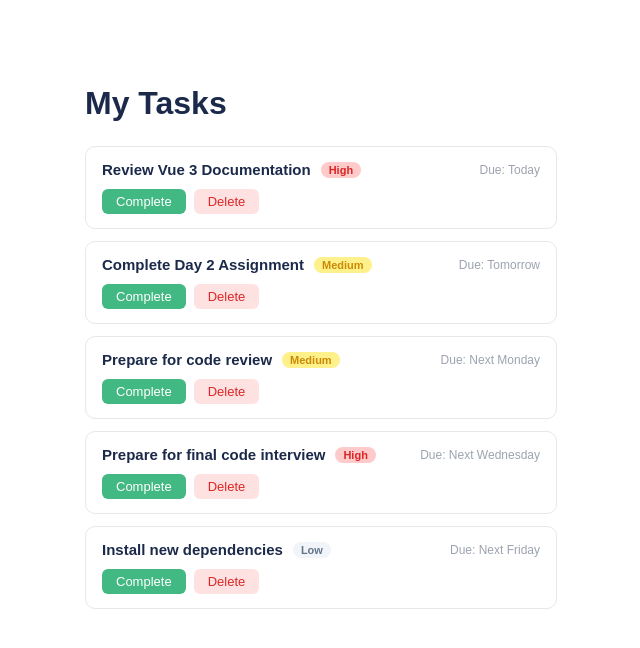
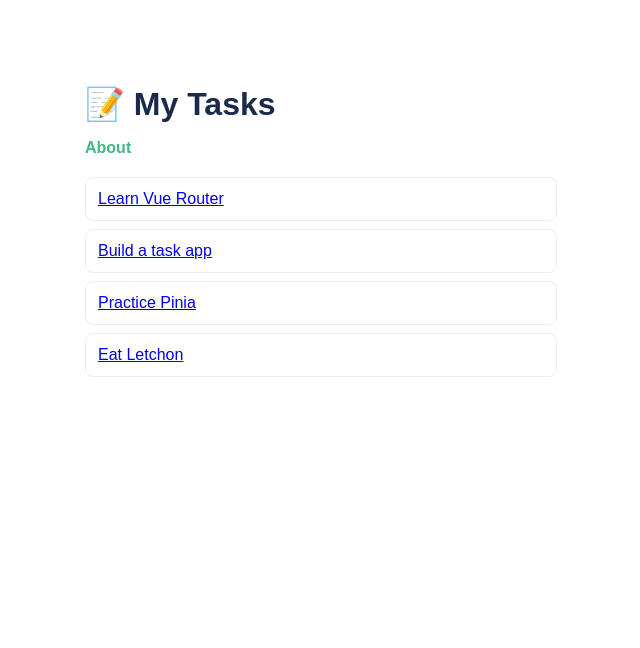
Before and after one commit to Georgette-Dalen-Cadiz/IBM-Vue-Training-June2026, a Vue app: page /home in a window 1280 px wide. Shown: the top 648 px of the page, without its empty margins (319-959 px from the left). Built offline with nearby package versions, Linux system fonts and the light colour scheme.

Commit message:
feat: Day 3 Submission

```diff
--- a/package.json
+++ b/package.json
@@ -9,9 +9,11 @@
     "preview": "vite preview"
   },
   "dependencies": {
+    "pinia": "^3.0.4",
     "primeicons": "^7.0.0",
     "primevue": "^3.53.0",
-    "vue": "^3.5.34"
+    "vue": "^3.5.34",
+    "vue-router": "^4.6.4"
   },
   "devDependencies": {
     "@types/node": "^24.12.3",
--- a/src/App.vue
+++ b/src/App.vue
@@ -1,9 +1,6 @@
 <script setup lang="ts">
-import TaskListView from './views/Day2/TaskListView_Task2.vue';
-// import Task1 from './views/Day1/Task1.vue';
 </script>
 
 <template>
-  <TaskListView />
-  <!-- <Task1 /> -->
+  <RouterView />
 </template>
--- a/src/main.ts
+++ b/src/main.ts
@@ -1,10 +1,16 @@
 import { createApp } from 'vue'
+import { createPinia } from 'pinia'
 import App from './App.vue'
+import router from './router/index.js'
 import PrimeVue from 'primevue/config'
 import 'primevue/resources/themes/lara-light-blue/theme.css'
 import 'primevue/resources/primevue.css'
 import 'primeicons/primeicons.css'
 
 const app = createApp(App)
+
+app.use(createPinia())
+app.use(router)
 app.use(PrimeVue)
+
 app.mount('#app')
--- /dev/null
+++ b/src/router/index.js
@@ -0,0 +1,106 @@
+// =============================================================
+//  DAY 3 ASSIGNMENT — Vue Router: router/index.js
+//  Topic: Dynamic Routes, Navigation Guards, Programmatic Navigation
+//  Files: router/index.js  |  HomeView.vue  |  TaskDetailView.vue
+//  Time: 60 minutes
+// =============================================================
+//
+// OBJECTIVE
+// ---------
+// Add client-side routing to your task app. Students will create a
+// multi-page SPA with dynamic routes, query params, and a guard that
+// protects the detail page from invalid task IDs.
+//
+// WHAT TO BUILD
+// -------------
+//  1. /home         → HomeView.vue  (task list with router-link to each task)
+//  2. /task/:id     → TaskDetailView.vue  (detail page for one task)
+//  3. /about        → AboutView.vue  (static info page)
+//  4. /             → redirects to /home
+//
+// NAVIGATION GUARD
+// ----------------
+//  If the user navigates to /task/:id with a non-existent ID:
+//  → redirect to /home?error=notfound
+//  HomeView should display a warning banner when it sees ?error=notfound
+//
+// REQUIREMENTS (Acceptance Criteria)
+// ------------------------------------
+//  [x] Install vue-router@4: npm install vue-router@4
+//  [x] createRouter with createWebHistory
+//  [x] Dynamic route: /task/:id (params.id is a string — cast to Number)
+//  [x] router.beforeEach checks if the task exists
+//  [x] router-link used on HomeView for navigation (not <a> tags)
+//  [x] useRoute() used in TaskDetailView to read params.id
+//  [x] useRouter() used for the "Back" button (programmatic navigation)
+//  [x] App.vue contains <RouterView />
+//
+// EXTENSION
+// ---------
+//  - Add a /stats route that shows total/done/pending counts
+//  - Add router-link-active styling to the nav links
+//  - Add a page transition animation using Vue's <Transition> component
+//
+// HINTS (read only if stuck)
+// ---------------------------
+//  Hint 1: import { createRouter, createWebHistory } from 'vue-router'
+//  Hint 2: { path: '/task/:id', component: TaskDetailView, meta: { requiresTask: true } }
+//  Hint 3: router.beforeEach((to, from, next) => { ... next() ... })
+//  Hint 4: In TaskDetailView — const route = useRoute(); route.params.id
+//  Hint 5: Cast param to number — Number(route.params.id) or parseInt(route.params.id)
+//  Hint 6: For the error banner — useRoute().query.error === 'notfound'
+//  Hint 7: Always call next() at the end of beforeEach or navigation hangs!
+// =============================================================
+
+import { createRouter, createWebHistory } from 'vue-router'
+
+// TODO 1: Import your view components
+import HomeView       from '../views/Day3/HomeView.vue'
+import TaskDetailView from '../views/Day3/TaskDetailView.vue'
+import AboutView      from '../views/Day3/AboutView.vue'
+
+// TODO 2: Import your Pinia task store so the guard can check if a task exists
+import { useTaskStore } from '@/stores/taskStore'
+
+const routes = [
+  // TODO 3: Add a redirect from '/' to '/home'
+  { path: '/', redirect: '/home' },
+
+  // TODO 4: Add the /home route
+  { path: '/home', component: HomeView },
+
+  // TODO 5: Add the /task/:id dynamic route
+  // Add meta: { requiresTask: true } so the guard knows to protect it
+  { path: '/task/:id', component: TaskDetailView, meta: { requiresTask: true } },
+
+  // TODO 6: Add the /about route
+  { path: '/about', component: AboutView },
+]
+
+const router = createRouter({
+  // TODO 7: Use createWebHistory() for clean URLs
+  history: createWebHistory(),
+  routes,
+})
+
+// TODO 8: Add a beforeEach navigation guard
+// - Check if to.meta.requiresTask is true
+// - If so, get the task store and check if a task with to.params.id exists
+// - If NOT found: next({ path: '/home', query: { error: 'notfound' } })
+// - If found (or not a protected route): next()
+router.beforeEach((to, from, next) => {
+  if (to.meta.requiresTask) {
+    const taskStore = useTaskStore()
+    const taskId = Number(to.params.id)
+    const taskExists = taskStore.tasks.some(task => task.id === taskId)
+    if (!taskExists) {
+      next({ path: '/home', query: { error: 'notfound' } })
+    } else {
+      next()
+    }
+  } else {
+    next()
+  }
+})
+
+export default router
--- /dev/null
+++ b/src/stores/taskStore.js
@@ -0,0 +1,12 @@
+import { defineStore } from 'pinia'
+
+export const useTaskStore = defineStore('task', {
+  state: () => ({
+    tasks: [
+      { id: 1, name: 'Learn Vue Router', done: false, dueDate: '2026-06-20' },
+      { id: 2, name: 'Build a task app', done: false, dueDate: '2026-06-25' },
+      { id: 3, name: 'Practice Pinia', done: false, dueDate: '2026-06-30' },
+      { id: 4, name: 'Eat Letchon', done: false, dueDate: '2026-07-05' },
+    ],
+  }),
+})
--- /dev/null
+++ b/src/views/Day3/AboutView.vue
@@ -0,0 +1,12 @@
+<template>
+  <div class="about">
+    <h1>About This App</h1>
+    <RouterLink to="/home">← Back to Home</RouterLink>
+    <p>This is a task manager built with Vue 3, Pinia, and Vue Router.</p>
+  </div>
+</template>
+
+<style scoped>
+.about { max-width: 520px; margin: 40px auto; padding: 24px; font-family: Arial, sans-serif; }
+a { color: #42B883; text-decoration: none; }
+</style>
--- /dev/null
+++ b/src/views/Day3/HomeView.vue
@@ -0,0 +1,56 @@
+<!--
+=============================================================
+  DAY 3 ASSIGNMENT — HomeView.vue
+  Shows the task list with router-link navigation to each task
+=============================================================
+-->
+<script setup>
+import { computed } from 'vue'
+import { useRoute } from 'vue-router'
+import { useTaskStore } from '../../stores/taskStore.js'
+
+const taskStore = useTaskStore()
+const route     = useRoute()
+
+// TODO 1: Read route.query.error — if it equals 'notfound', show a warning banner
+const showErrorBanner = computed(() => route.query.error === 'notfound')
+</script>
+
+<template>
+  <div class="home-view">
+    <h1>📝 My Tasks</h1>
+
+    <!-- TODO 2: Show a warning banner if showErrorBanner is true -->
+    <div class="error-banner" v-if="showErrorBanner">
+      ⚠️ Task not found. Redirected back to home.
+    </div>
+
+    <nav class="page-nav">
+      <!-- TODO 3: Add a RouterLink to /about -->
+      <RouterLink to="/about">About</RouterLink>
+    </nav>
+
+    <!-- TODO 4: Render each task as a RouterLink to /task/:id -->
+    <!-- Use <RouterLink :to="`/task/${task.id}`"> as the wrapper -->
+    <ul class="task-list">
+      <li v-for="task in taskStore.tasks" :key="task.id">
+        <!-- TODO 5: Wrap this in a RouterLink -->
+        <RouterLink :to="`/task/${task.id}`">
+          <span :class="{ done: task.done }">{{ task.name }}</span>
+        </RouterLink>
+      </li>
+    </ul>
+  </div>
+</template>
+
+<style scoped>
+.home-view { max-width: 520px; margin: 40px auto; padding: 24px; font-family: Arial, sans-serif; }
+h1 { color: #1B2A4A; margin-bottom: 16px; }
+.error-banner { background: #fef3c7; border: 1px solid #f59e0b; border-radius: 6px; padding: 10px 14px; margin-bottom: 16px; color: #92400e; font-size: 14px; }
+.page-nav { margin-bottom: 20px; }
+.page-nav a { color: #42B883; text-decoration: none; font-weight: 600; }
+.task-list { list-style: none; padding: 0; margin: 0; }
+.task-list li { padding: 12px; background: white; border-radius: 8px; margin-bottom: 8px; border: 1px solid #eee; cursor: pointer; }
+.task-list li:hover { border-color: #42B883; }
+.done { text-decoration: line-through; color: #9ca3af; }
+</style>
--- /dev/null
+++ b/src/views/Day3/TaskDetailView.vue
@@ -0,0 +1,55 @@
+<!--
+=============================================================
+  DAY 3 ASSIGNMENT — TaskDetailView.vue
+  Displays full details for a single task
+=============================================================
+-->
+<script setup>
+import { computed } from 'vue'
+import { useRoute, useRouter } from 'vue-router'
+import { useTaskStore } from '../../stores/taskStore.js'
+
+// TODO 1: Get the current route and router instances
+const route  = useRoute()
+const router = useRouter()
+
+const taskStore = useTaskStore()
+
+// TODO 2: Find the task matching the route param
+// Remember: route.params.id is a STRING — cast to Number before comparing
+const task = computed(() => taskStore.tasks.find(t => t.id === Number(route.params.id)))
+
+// TODO 3: Write goBack() using router.push() to navigate to '/home'
+function goBack() {
+  router.push('/home')
+}
+</script>
+
+<template>
+  <div class="detail-view">
+
+    <!-- TODO 4: Show this only if task is found (v-if="task") -->
+    <div v-if="task">
+      <button class="back-btn" @click="goBack">← Back</button>
+
+      <!-- TODO 5: Display task.name, task.dueDate, and task.done status -->
+      <h1>{{ task.name }}</h1>
+      <p>Status: {{ task.done ? 'Done' : 'Pending' }}</p>
+      <p>Due: {{ task.dueDate }}</p>
+    </div>
+
+    <!-- This case is handled by the router guard, but good to have a fallback -->
+    <div v-else>
+      <p>Task not found.</p>
+      <button @click="goBack">Go Back</button>
+    </div>
+  </div>
+</template>
+
+<style scoped>
+.detail-view { max-width: 520px; margin: 40px auto; padding: 24px; font-family: Arial, sans-serif; }
+.back-btn { background: none; border: 1px solid #ddd; border-radius: 6px; padding: 6px 14px; cursor: pointer; margin-bottom: 20px; }
+.back-btn:hover { background: #f3f4f6; }
+h1 { color: #1B2A4A; font-size: 24px; margin-bottom: 12px; }
+p { color: #4A5568; font-size: 15px; margin: 6px 0; }
+</style>
--- a/vite.config.ts
+++ b/vite.config.ts
@@ -1,7 +1,14 @@
 import { defineConfig } from 'vite'
 import vue from '@vitejs/plugin-vue'
+import path from 'path'
+
 
 // https://vite.dev/config/
 export default defineConfig({
   plugins: [vue()],
+  resolve: {
+    alias: {
+      '@': path.resolve(__dirname, './src'),
+    },
+  },
 })
```
Also changed, not shown: src/components/Day2/TaskCard_Task2.vue (+7 -0 lines), 1 other file (tests, documents, lock files or other folders).
